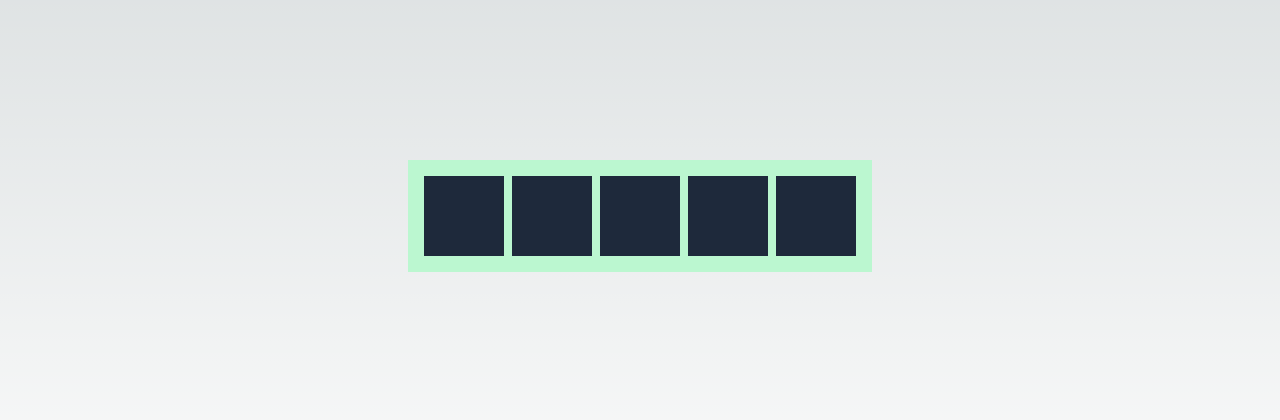
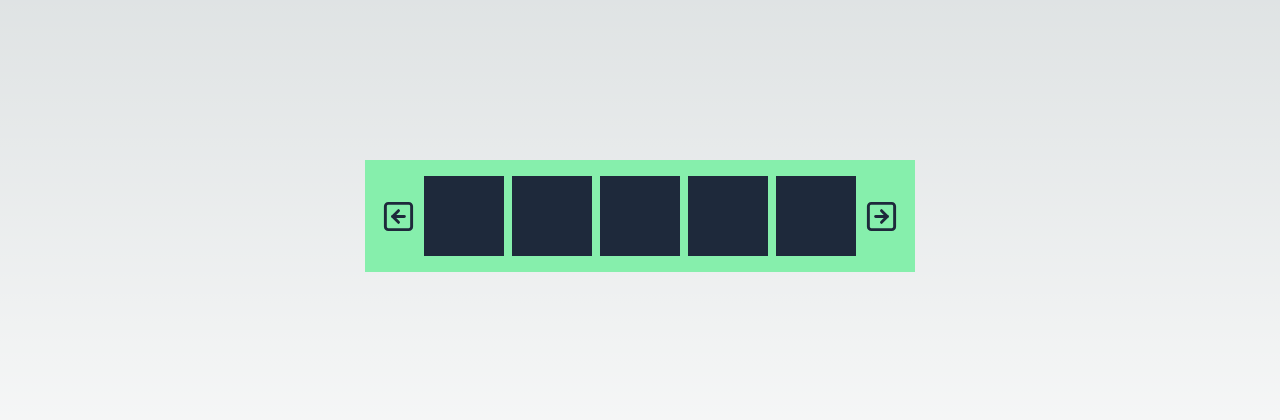
Before and after one commit to booi-dev/shokesu, a Next.js app: page /swiper in a window 1280 px wide. Shown: the part 184-604 px from the top of the page. Built offline with nearby package versions, Linux system fonts and the light colour scheme.

Commit message:
Create app button component

```diff
--- a/package.json
+++ b/package.json
@@ -20,7 +20,7 @@
     "eslint-config-next": "13.4.13",
     "i18next": "^23.5.1",
     "install": "^0.13.0",
-    "lucide-react": "^0.287.0",
+    "lucide-react": "0.263.1",
     "next": "13.4.13",
     "postcss": "8.4.27",
     "react": "18.2.0",
--- /dev/null
+++ b/src/app/components/ui/Button.tsx
@@ -0,0 +1,25 @@
+import { cn } from "@/utils/helpers";
+import { ClassValue } from "clsx";
+
+type PropTypes = {
+  text?: string;
+  icon?: React.ReactNode;
+  className?: ClassValue;
+  [key: string]: any;
+};
+
+const Button = (props: PropTypes) => {
+  const { text, icon, className, children, ...rest } = props;
+
+  return (
+    <button
+      {...rest}
+      className={cn("active:scale-[98%]", className && className)}
+    >
+      {text} {icon}
+      {children}
+    </button>
+  );
+};
+
+export default Button;
--- a/src/app/swiper/Segment.tsx
+++ b/src/app/swiper/Segment.tsx
@@ -1,4 +1,8 @@
+"use client";
+
 import { splitArrayIntoChunks } from "@/utils/helpers";
+import { ArrowLeftSquare, ArrowRightSquare } from "lucide-react";
+import Button from "../components/ui/Button";
 
 const listConfig = [
   "a",
@@ -25,12 +29,24 @@ const listConfig = [
 
 const splittedArr = splitArrayIntoChunks(listConfig, 4);
 
+const handleNext = () => {
+  console.log("next");
+};
+
 const Segment = () => {
   return (
-    <div className="flex gap-2 bg-green-200 p-4">
+    <div className="flex gap-2 bg-green-300 p-4 items-center">
+      <Button>
+        <ArrowLeftSquare color="rgb(30 41 59)" size={35} />
+      </Button>
+
       {splittedArr.map((item, idx) => (
         <div key={idx} className="h-20 w-20 bg-slate-800"></div>
       ))}
+
+      <Button onClick={handleNext}>
+        <ArrowRightSquare color="rgb(30 41 59)" size={35} />
+      </Button>
     </div>
   );
 };
```
Also changed, not shown: 1 other file (tests, documents, lock files or other folders).
